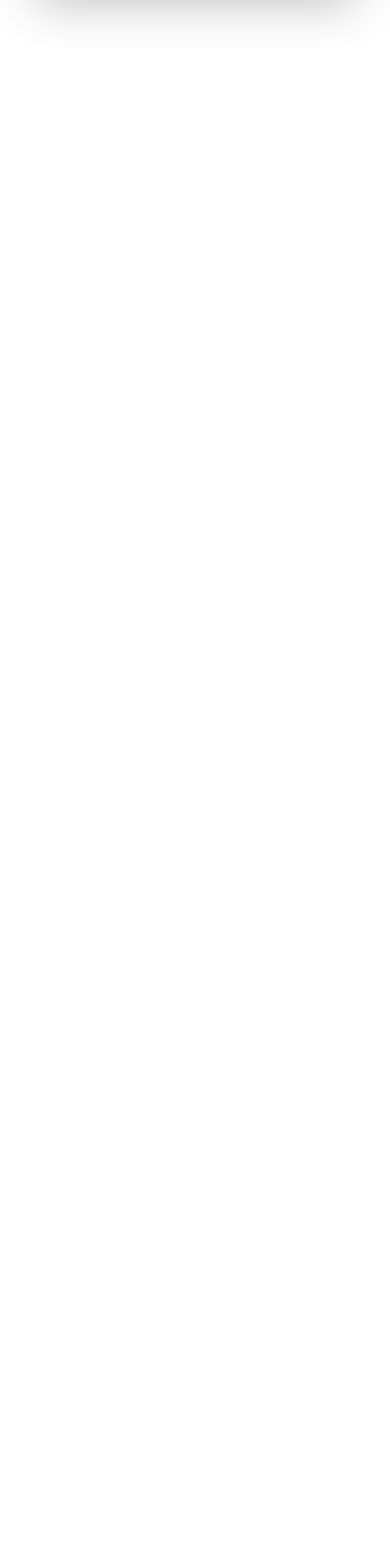
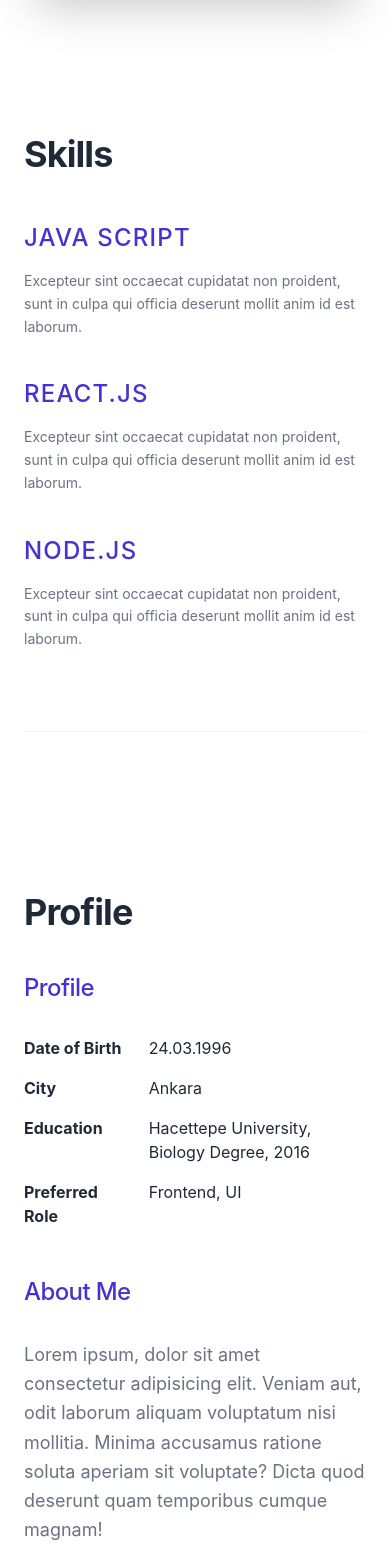
Before and after one commit to orkunorhan/FSWeb-Frontend-Challenge, a React (Vite) app: page / in a window 390 px wide. Shown: the part 1340-2908 px from the top of the page. Before the commit the page ends 1394 px from the top, so only its background shows below. Built offline with nearby package versions, Linux system fonts and the light colour scheme.

Commit message:
feat: implement Skills and Profile sections
- Create Skills component with dynamic data mapping
- Implement Profile section with personal info and About Me
- Apply Tailwind v4 canonical classes for theme consistency
- Ensure full responsiveness and dark mode support for both sections

```diff
--- a/src/App.jsx
+++ b/src/App.jsx
@@ -1,11 +1,15 @@
 import Hero from './components/Hero';
 import Navbar from './components/Navbar';
+import Profile from './components/Profile';
+import Skills from './components/Skills';
 
 function App() {
   return (
     <div className="min-h-screen bg-white dark:bg-dark-bg transition-colors duration-300">
       <Navbar />
       <Hero />
+      <Skills />
+      <Profile />
     </div>
   );
 }
--- /dev/null
+++ b/src/components/Profile.jsx
@@ -0,0 +1,48 @@
+import { useContext } from 'react';
+import { LanguageContext } from '../contexts/LanguageContext';
+import data from '../data.json';
+
+export default function Profile() {
+    const { lang } = useContext(LanguageContext);
+    const t = data[lang].profile;
+
+    return (
+        <section className="py-20 px-6 md:px-32 max-w-360 mx-auto">
+            <h2 className="text-4xl md:text-5xl font-bold mb-10 text-[#1F2937] dark:text-[#AEBCCF]">
+                {t.title}
+            </h2>
+
+            <div className="flex flex-col md:flex-row gap-12">
+                <div className="flex-1 flex flex-col gap-8">
+                    <h3 className="text-2xl font-medium text-brand">
+                        {t.leftTitle}
+                    </h3>
+
+                    <div className="flex flex-col gap-4">
+                        {t.info.map((item, index) => (
+                            <div key={index} className="flex gap-4">
+                                <span className="w-1/3 font-bold text-[#1F2937] dark:text-white">
+                                    {item.label}
+                                </span>
+                                <span className="w-2/3 text-[#1F2937] dark:text-white">
+                                    {item.value}
+                                </span>
+                            </div>
+                        ))}
+                    </div>
+                </div>
+
+                <div className="flex-1 flex flex-col gap-8">
+                    <h3 className="text-2xl font-medium text-brand">
+                        {t.aboutTitle}
+                    </h3>
+                    <p className="text-lg text-[#6B7280] dark:text-white leading-relaxed">
+                        {t.about}
+                    </p>
+                </div>
+            </div>
+
+            <div className="mt-20 border-t border-[#F4F4F4] dark:border-dark-bg"></div>
+        </section>
+    );
+}
--- /dev/null
+++ b/src/components/Skills.jsx
@@ -0,0 +1,31 @@
+import { useContext } from 'react';
+import { LanguageContext } from '../contexts/LanguageContext';
+import data from '../data.json';
+
+export default function Skills() {
+    const { lang } = useContext(LanguageContext);
+    const skillsData = data[lang].skills;
+
+    return (
+        <section id="skills" className="py-20 px-6 md:px-32 max-w-360 mx-auto">
+            <h2 className="text-4xl md:text-5xl font-bold mb-12 text-[#1F2937] dark:text-[#AEBCCF]">
+                {skillsData.title}
+            </h2>
+
+            <div className="grid grid-cols-1 md:grid-cols-3 gap-x-12 gap-y-10">
+                {skillsData.list.map((skill) => (
+                    <div key={skill.id} className="flex flex-col gap-4">
+                        <h3 className="text-2xl font-medium text-brand uppercase tracking-wider">
+                            {skill.title}
+                        </h3>
+                        <p className="text-sm text-[#6B7280] dark:text-white leading-relaxed">
+                            {skill.description}
+                        </p>
+                    </div>
+                ))}
+            </div>
+
+            <div className="mt-20 border-t border-[#F4F4F4] dark:border-dark-bg"></div>
+        </section>
+    );
+}
```
